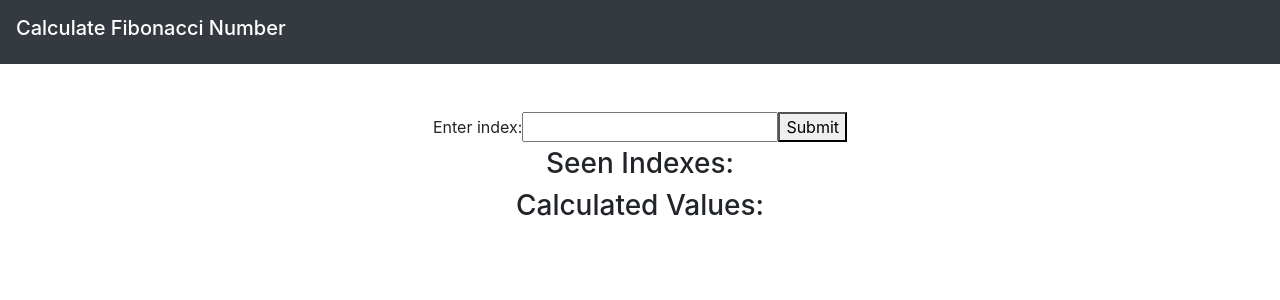
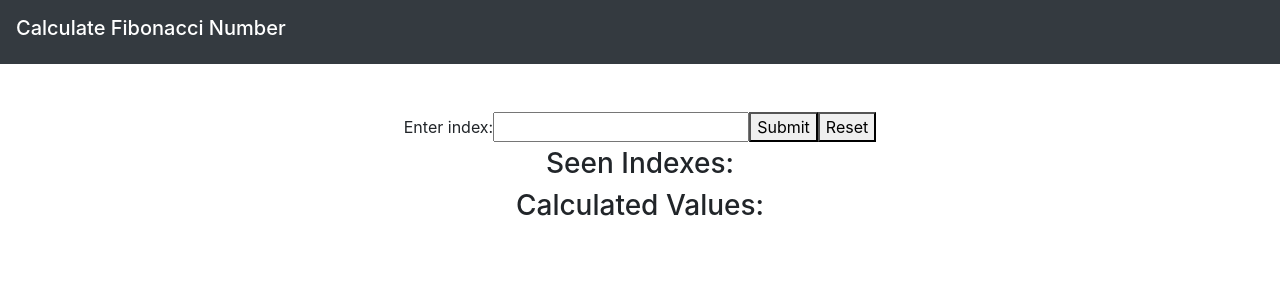
Before and after one commit to blenz/multi-app, a React (Create React App) app in the folder client/: page / in a window 1280 px wide. Shown: the top 300 px of the page. Built offline with nearby package versions, Linux system fonts and the light colour scheme; no server answers.

Commit message:
remove if, add reset functionality

```diff
--- a/client/src/Fib.js
+++ b/client/src/Fib.js
@@ -26,8 +26,6 @@ class Fib extends Component {
     handleSubmit = async event => {
         event.preventDefault();
 
-        if (this.state.index)
-
         await axios.post('/api/values', {
             index: this.state.index
         });
@@ -35,6 +33,20 @@ class Fib extends Component {
         this.setState({ index: '' });
         this.fetchIndexes();
         this.fetchValues();
+    };
+
+    handleReset = async event => {
+        event.preventDefault();
+
+        console.log('derpy1');
+        await axios.get('/api/values/clear');
+
+        console.log('derpy2');
+
+        this.setState({
+            seenIndexes: [],
+            values: {},
+        });
     };
 
     renderSeenIndexes() {
@@ -59,14 +71,17 @@ class Fib extends Component {
     render() {
         return (
             <div className="container text-center my-5">
-                <form onSubmit={this.handleSubmit}>
+                <form
+                    onSubmit={this.handleSubmit}
+                    onReset={this.handleReset}>
                     <label>Enter index:</label>
                     <input
                         type="number"
                         value={this.state.index}
                         onChange={event => this.setState({ index: event.target.value })}
                     />
-                    <button>Submit</button>
+                    <button type="submit" value="Submit">Submit</button>
+                    <button type="reset" value="Reset">Reset</button>
                 </form>
 
                 <h3>Seen Indexes:</h3>
```
Also changed, not shown: 1 other file (tests, documents, lock files or other folders).
